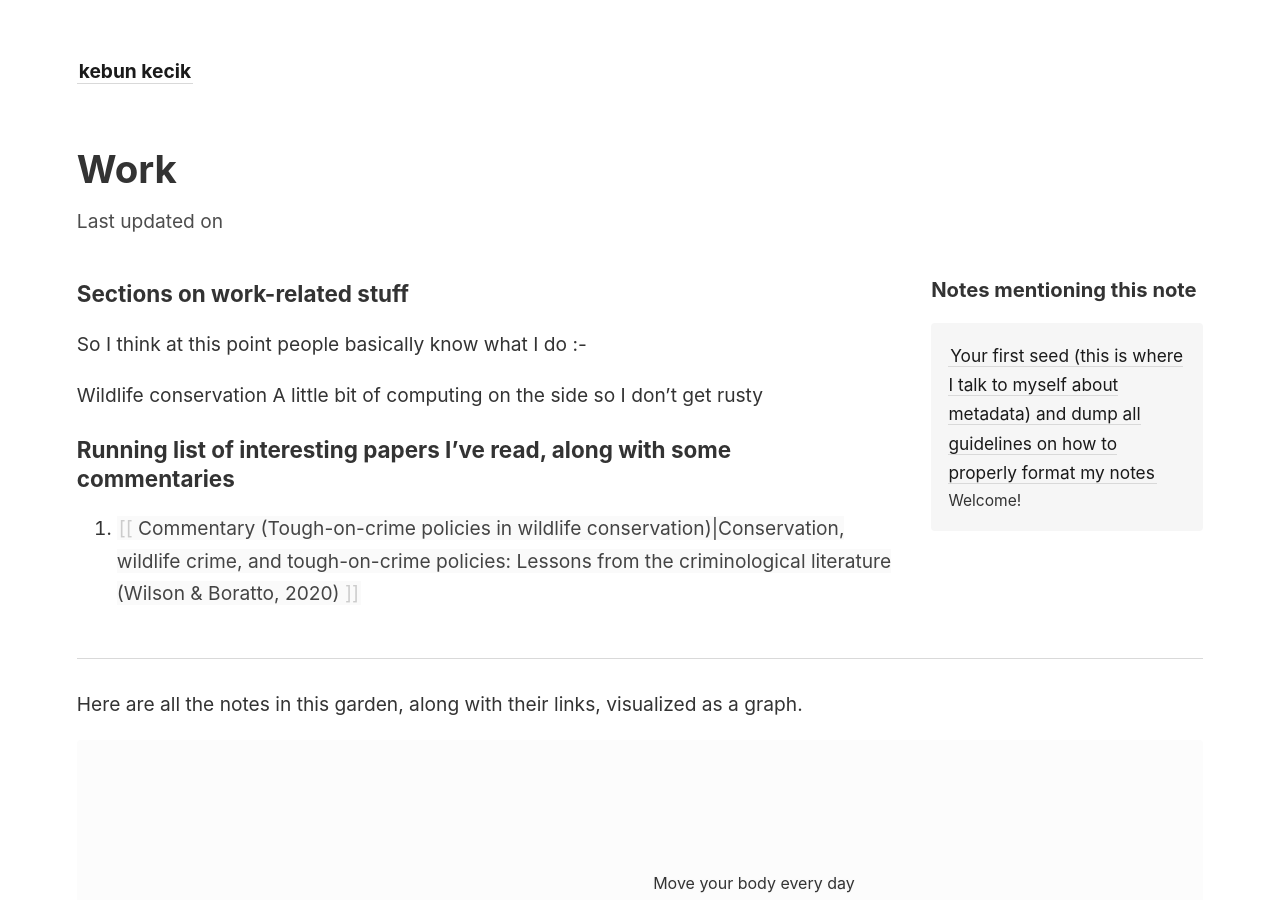
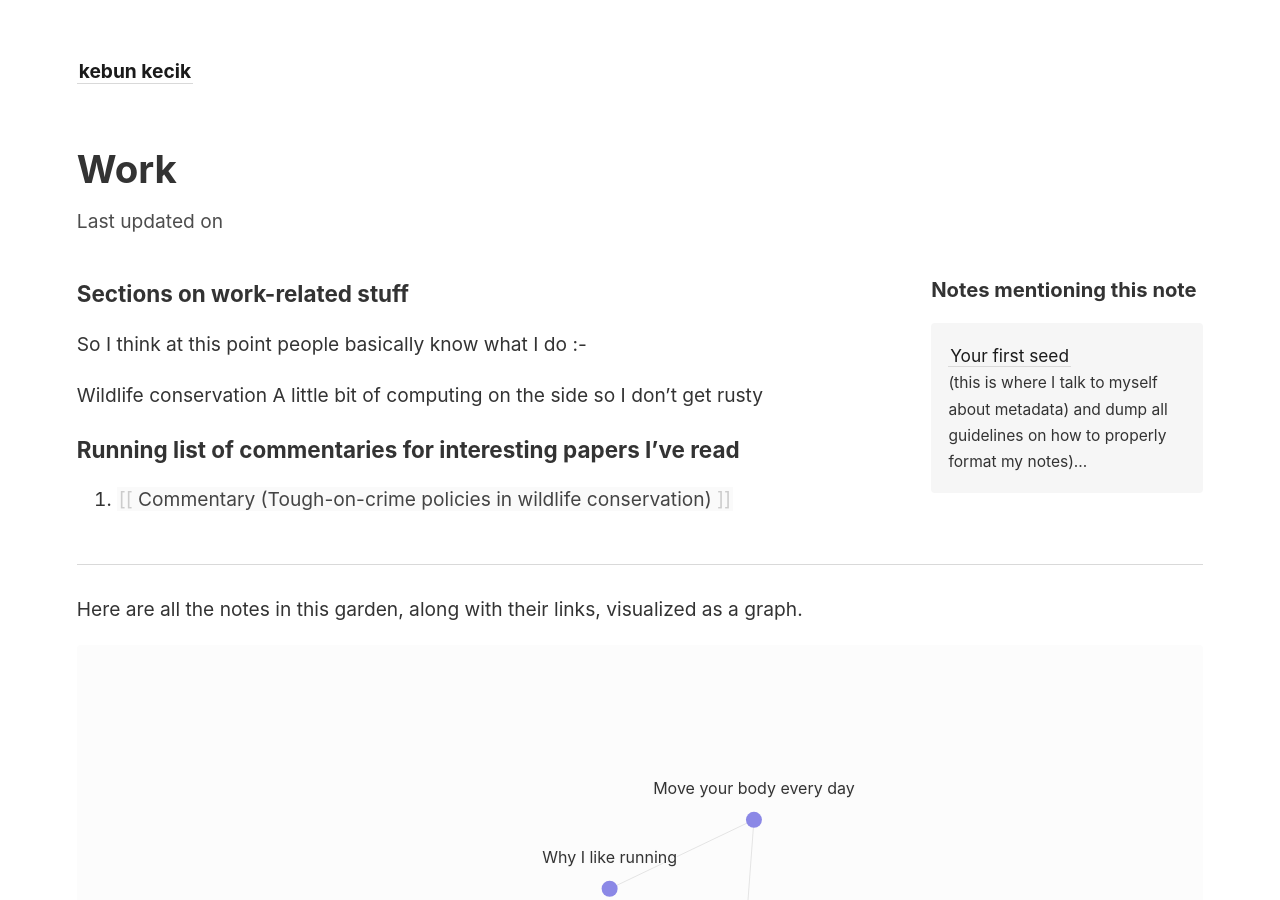
Before and after one commit to antsemot/digital-garden-jekyll-template, a Jekyll site: the page built from _notes/work.md, in a window 1280 px wide and 900 px high. Built offline with Jekyll 4.4.1, drawn with Linux system fonts in a browser that asks for light colours; some of the changed text lies outside the part shown.

Commit message:
Update content

```diff
--- a/_notes/work.md
+++ b/_notes/work.md
@@ -9,6 +9,6 @@ So I think at this point people basically know what I do :-
 Wildlife conservation
 A little bit of computing on the side so I don't get rusty
 
-### Running list of interesting papers I've read, along with some commentaries
+### Running list of commentaries for interesting papers I've read
 
-1. [[Commentary (Tough-on-crime policies in wildlife conservation)|Conservation, wildlife crime, and tough-on-crime policies: Lessons from the criminological literature (Wilson & Boratto, 2020) ]]
+1. [[Commentary (Tough-on-crime policies in wildlife conservation)]]
```
Also changed, not shown: _notes/first ever seed.md (+3 -1 lines).
